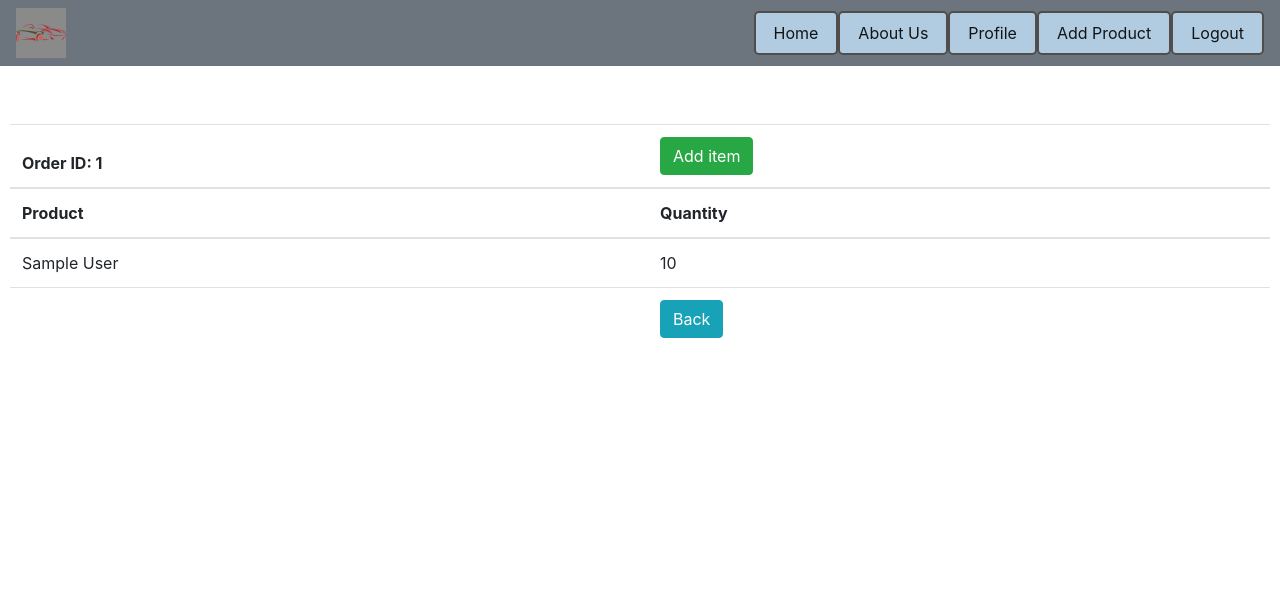
After one commit to karthikeyans11092001/Ecommerce, a Django app: page /my-cart/1 in a window 1280 px wide. The commit adds this page. Shown: the top 590 px of the page. Run offline with Django 4.2, Linux system fonts and the light colour scheme; a user stored in the database is signed in; tables that the repository leaves empty hold one stand-in row (values such as "Sample post"); some libraries are stand-ins or nearby versions.

Commit message:
Cart updated

```diff
--- a/Ecommerce/settings.py
+++ b/Ecommerce/settings.py
@@ -27,7 +27,7 @@ DEBUG = True
 
 ALLOWED_HOSTS = [
     '7683-2409-4072-6e18-1373-dd-7484-5a0b-ce27.ngrok-free.app',
-    'localhost',
+    '127.0.0.1',
 ]
 
 CSRF_TRUSTED_ORIGINS = [
--- a/members/models.py
+++ b/members/models.py
@@ -17,3 +17,14 @@ class Products(models.Model):
     image = models.ImageField(upload_to='members/images/')
     def __str__(self):
         return self.name
+class Order(models.Model):
+    order_id=models.AutoField(primary_key=True)
+    customer = models.ForeignKey(CustomUser, on_delete=models.CASCADE)
+    products = models.ManyToManyField(Products, through='OrderItem')
+    def __str__(self):
+        return str(self.order_id)
+
+class OrderItem(models.Model):
+    order = models.ForeignKey(Order, on_delete=models.CASCADE)
+    product = models.ForeignKey(Products, on_delete=models.CASCADE)
+    quantity = models.PositiveIntegerField(default=1)
--- /dev/null
+++ b/members/templates/my_order.html
@@ -0,0 +1,36 @@
+{% extends 'base.html' %}
+{% block title %}
+Orders
+{% endblock %}
+{% block content %}
+<table class="table mt-4">
+    <thead>
+        <tr>
+            <th>Order ID: {{order.0.order_id}}</th>
+            <th><a href="#" class="btn btn-success">Add item</a></th>
+        </tr>
+        <tr>
+            <th>Product</th>
+            <th>Quantity</th>
+        </tr>
+    </thead>
+    <tbody>
+        {% for item in order %}
+        <tr>
+            <td>{{item.product.name }}</td>
+            <td>{{item.quantity}}</td>
+        </tr>
+        {% endfor %}
+        <tr>
+            <td></td>
+            <td><a href="{% url 'myCart' %}" class="btn btn-info">Back</a></td>
+        </tr>
+    </tbody>
+</table>
+{% endblock %}
+{% block logout %}
+<div class="navbar-nav ml-auto">
+<li class="nav-item active" >
+<a class="nav-link" href="{% url 'logout' %}">Logout</a>
+</li></div>
+{% endblock %}
--- a/members/urls.py
+++ b/members/urls.py
@@ -1,15 +1,17 @@
 from django.urls import path
-from .views import register,login_user,home,logout_user,myCart,UpdateProfile,about,create_profile,add_Product,profile
+from .views import register,login_user,home,logout_user,myCart,UpdateProfile,about,create_profile,add_Product,profile,place_order,orders_view,view_order_products
 urlpatterns=[
     path('signup/',register,name='signup'),
     path('login/',login_user,name='login'),
     path('home/',home,name='home'),
     path('logout/',logout_user,name='logout'),
     path('about/',about,name='about'),
-    path('myCart/',myCart,name='myCart'),
+    path('my-cart/',orders_view,name='myCart'),
+    path('my-cart/<int:id>',view_order_products,name='myCart'),
     path('add-product/',add_Product,name='addProduct'),
     path('',login_user,name='login'),
     path('profile/',profile,name='profile'),
     path('profile/edit-profile/<int:pk>',UpdateProfile,name='edit-profile'),
     path('profile/create-profile/',create_profile,name='create-profile'),
+    path('place_order/', place_order, name='place_order'),
 ]
--- a/members/views.py
+++ b/members/views.py
@@ -1,12 +1,15 @@
 from django.shortcuts import render, redirect,get_object_or_404
 from django.contrib.auth import authenticate, login,logout
-from django.views.generic.edit import UpdateView
 from django.contrib import messages
-from .forms import CustomUserCreationForm, CustomerLoginForm,AdminUser,ProductsForm
+from .forms import CustomUserCreationForm, CustomerLoginForm,AdminUser,ProductsForm,OrderForm,OrderItemFormSet
 from django.contrib.auth.decorators import login_required
 from django.contrib.admin.views.decorators import staff_member_required
-from .models import Products,CustomUser
+from .models import Products,CustomUser,Order,OrderItem
 from .forms import CustomUserCreationForm
+from rest_framework import generics
+from rest_framework.permissions import IsAuthenticated
+from .serializers import OrderSerializer
+
 def register(request):
     if request.method == 'POST':
         form = CustomUserCreationForm(request.POST)
@@ -111,3 +114,31 @@ def UpdateProfile(request,pk):
         'user': user,
     }
     return render(request, 'edit_profile.html', context)
+@login_required
+def place_order(request):
+    if request.method == 'POST':
+        order_form = OrderForm(request.POST)
+        formset = OrderItemFormSet(request.POST, prefix='orderitems')
+
+        if order_form.is_valid() and formset.is_valid():
+            order = order_form.save()
+            formset.instance = order
+            formset.save()
+            return redirect('myCart')  # Redirect to a success page after successful order placement
+
+    else:
+        order_form = OrderForm()
+        formset = OrderItemFormSet(prefix='orderitems')
+
+    return render(request, 'myCart.html', {'order_form': order_form, 'formset': formset})
+@login_required
+def orders_view(request):
+    customer_id=CustomUser.objects.filter(username=request.user.username).first()
+    customer_id = customer_id.id
+    orders = Order.objects.filter(customer_id=customer_id)
+    return render(request, 'myCart.html', {'orders': orders})
+@login_required
+def view_order_products(request,id):
+    order=OrderItem.objects.filter(order_id=id)
+    products=Products.objects.all()
+    return render(request,'my_order.html',{'order': order,'products':products})
```
Also changed, not shown: members/forms.py (+9 -1 lines), members/serializers.py (added, +7 -0 lines), members/templates/myCart.html (+15 -0 lines), members/migrations/0012_order_orderitem_order_products.py (added), 3 other files.
